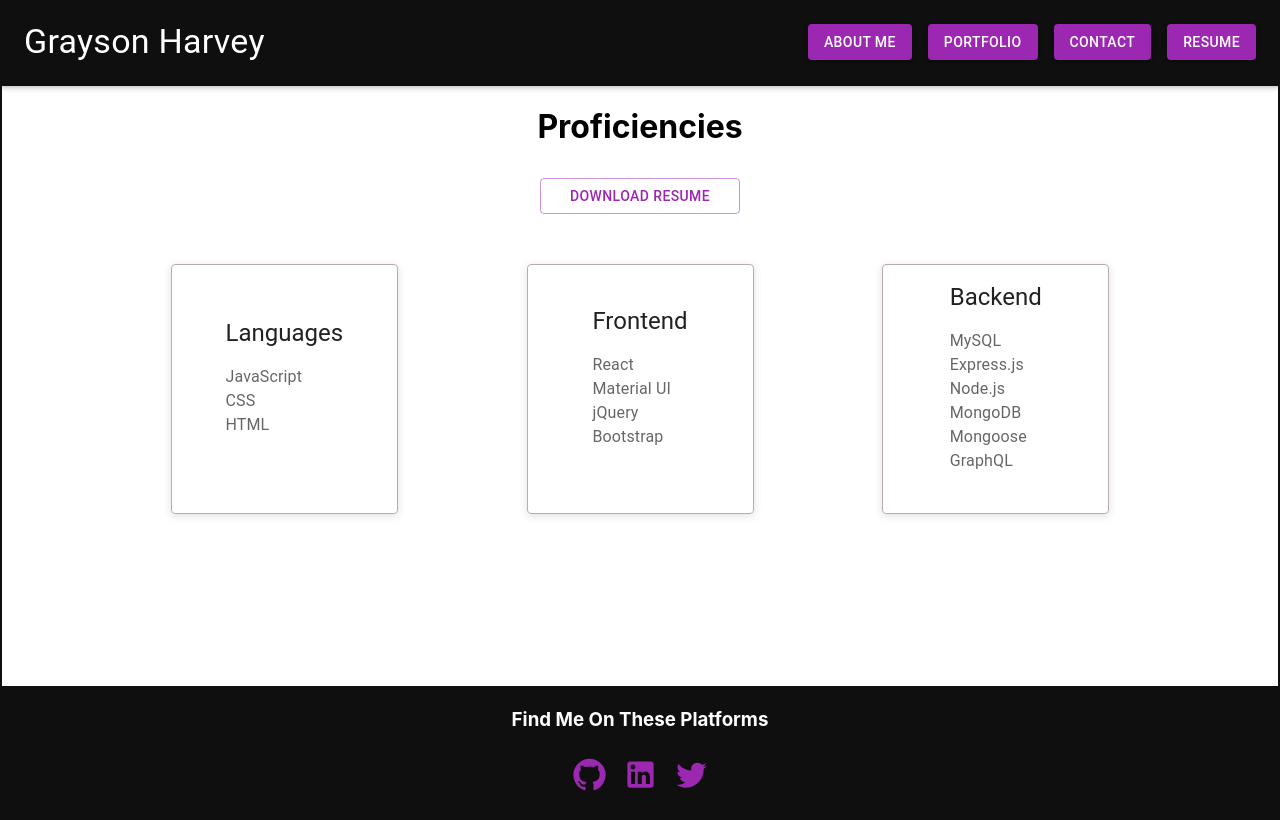
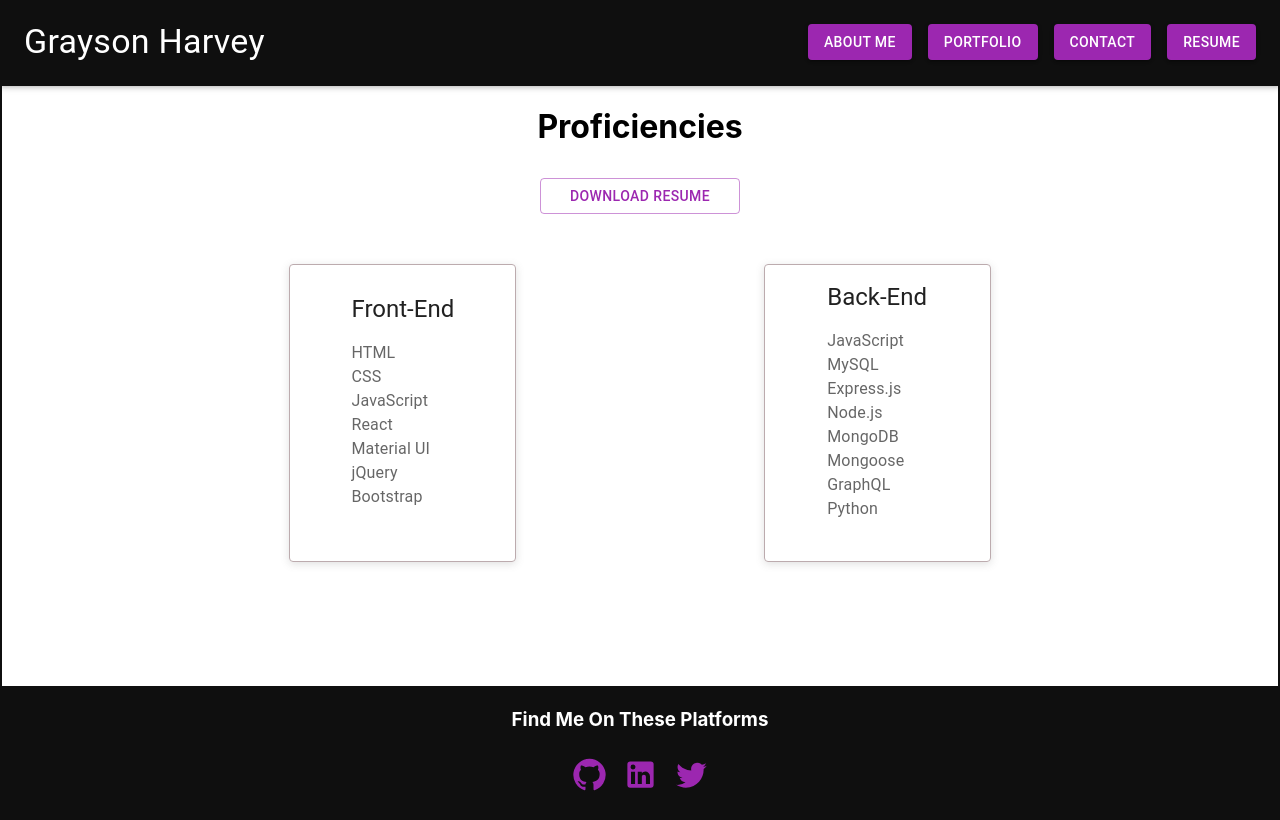
Before and after one commit to graycodesnu/g-harvey-portfolio, a React (Create React App) app: page /resume in a window 1280 px wide. Built offline with nearby package versions, Linux system fonts and the light colour scheme.

Commit message:
fixed routes in navbar, edited resume data.

```diff
--- a/src/components/Header.js
+++ b/src/components/Header.js
@@ -27,7 +27,7 @@ export default function Header() {
                   {/* links */}
 
                   <Stack direction="row" spacing={2}>
-                    <Link to="" style={{ textDecoration: "none" }}>
+                    <Link to="g-harvey-portfolio" style={{ textDecoration: "none" }}>
                       <Button variant="contained" color="secondary">
                         About Me
                       </Button>
@@ -48,7 +48,7 @@ export default function Header() {
           </Box>
           {/* routes */}
           <Routes>
-            <Route path="" element={<AboutMe />} />
+            <Route path="g-harvey-portfolio" element={<AboutMe />} />
             <Route path="portfolio" element={<Portfolio />} />
             <Route path="contact" element={<Contact />} />
             <Route path="resume" element={<Resume />} />
--- a/src/components/Resume.js
+++ b/src/components/Resume.js
@@ -9,14 +9,6 @@ import CardContent from "@mui/material/CardContent";
 import Typography from "@mui/material/Typography";
 
 export default function Resume() {
-  // Languages
-  const languagesList = proficiencies.languages.length ? (
-    proficiencies.languages.map((languages, index) => (
-      <li key={index}>{languages}</li>
-    ))
-  ) : (
-    <p>No Proficiencies</p>
-  );
 
   // Frontend
   const frontendList = proficiencies.frontend.length ? (
@@ -58,24 +50,7 @@ export default function Resume() {
                 <Card elevation={0}>
                   <CardContent>
                     <Typography variant="h5" component="div">
-                      Languages
-                    </Typography>
-                    <Typography sx={{ mb: 1.5 }} color="text.secondary">
-                      <div>
-                        <ul class="skillList">
-                          <li>{languagesList}</li>
-                        </ul>
-                      </div>
-                    </Typography>
-                  </CardContent>
-                </Card>
-              </div>
-
-              <div class="skillCard">
-                <Card elevation={0}>
-                  <CardContent>
-                    <Typography variant="h5" component="div">
-                      Frontend
+                      Front-End
                     </Typography>
                     <Typography sx={{ mb: 1.5 }} color="text.secondary">
                       <div>
@@ -92,7 +67,7 @@ export default function Resume() {
                 <Card elevation={0}>
                   <CardContent>
                     <Typography variant="h5" component="div">
-                      Backend
+                      Back-End
                     </Typography>
                     <Typography sx={{ mb: 1.5 }} color="text.secondary">
                       <div>
--- a/src/data/resumeData.js
+++ b/src/data/resumeData.js
@@ -1,6 +1,5 @@
-const languages = ["JavaScript", "CSS", "HTML"]
-const frontend = ["React", "Material UI", "jQuery", "Bootstrap"]
-const backend = ["MySQL", "Express.js", "Node.js", "MongoDB", "Mongoose", "GraphQL"]
+const frontend = ["HTML", "CSS", "JavaScript", "React", "Material UI", "jQuery", "Bootstrap"]
+const backend = ["JavaScript", "MySQL", "Express.js", "Node.js", "MongoDB", "Mongoose", "GraphQL", "Python"]
 
 export const proficiencies =
-  { id: 1, languages, frontend, backend }
+  { id: 1, frontend, backend }
```
